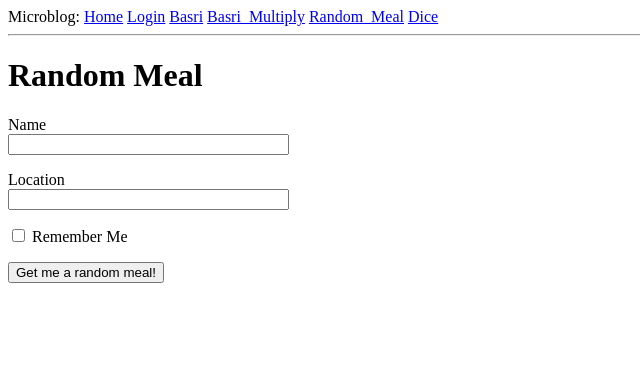
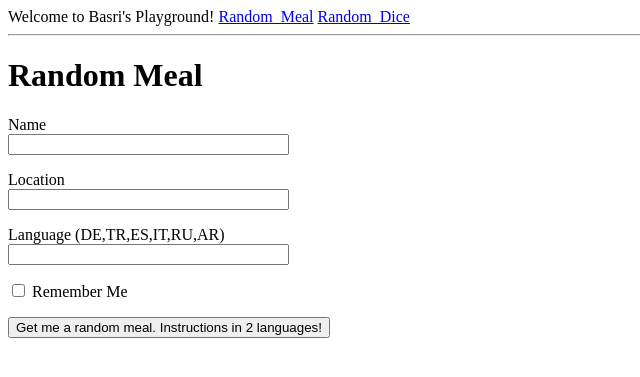
Before and after one commit to badogan/flask-and-others, a Flask app: page /randommeal in a window 1280 px wide. Shown: the top 377 px of the page, without its empty margins (0-640 px from the left). Run offline with Flask 2, Linux system fonts and the light colour scheme.

Commit message:
commit after the working session in Workhouse Coffeeshop and fixing minor spellings at home

```diff
--- a/app/forms.py
+++ b/app/forms.py
@@ -23,8 +23,9 @@ class BasriForm2(FlaskForm):
 class RandommealForm(FlaskForm):
     firstname = StringField('Name', validators=[DataRequired()])
     location = StringField('Location', validators=[DataRequired()])
+    language = StringField('Language (DE,TR,ES,IT,RU,AR)', validators=[DataRequired()])
     remember_me = BooleanField('Remember Me')
-    submit = SubmitField('Get me a random meal!')
+    submit = SubmitField('Get me a random meal. Instructions in 2 languages!')
 
 class BasriDiceForm(FlaskForm):
     dice1 = DecimalField('1: How many steps forward?', validators=[DataRequired()])
--- a/app/routes.py
+++ b/app/routes.py
@@ -12,6 +12,7 @@ import pandas as pd
 @app.route('/')
 @app.route('/index')
 def index():
+    '''
     user = {'username': 'Miguel'}
     posts = [
         {
@@ -23,7 +24,17 @@ def index():
             'body': 'The Avengers movie was so cool!'
         }
     ]
+    =======index.html======
+    {% block content %}
+    <h1>Hi, {{ user.username }}!</h1>
+    {% for post in posts %}
+    <div><p>{{ post.author.username }} says: <b>{{ post.body }}</b></p></div>
+    {% endfor %}
+    {% endblock %}
+    =======return as!!!======
     return render_template('index.html', title='Home', user=user, posts=posts)
+    '''
+    return render_template('index.html', title='Home')
 
 @app.route('/login', methods=['GET', 'POST'])
 def login():
@@ -86,6 +97,21 @@ def dice():
 
 @app.route('/randommeal', methods=['GET', 'POST'])
 def randommeal():
+    user = {'username': 'Basri'}
+    posts = [
+        {
+            'body': 'A random meal is brought to you from:'
+        },
+        {
+            'body': 'a site who provides such service through an API call'
+        },
+        {
+            'body': 'The instruction received is passed to AWS Translate service so that you also receive it in the lanaguage you asked for!'
+        },
+        {
+            'body': 'Example for amalgamation of services in the new world :)'
+        }
+    ]
     form = RandommealForm()
     if form.validate_on_submit():
         url = 'https://www.themealdb.com/api/json/v1/1/random.php'
@@ -102,5 +128,8 @@ def randommeal():
                 flash('{},{}'.format(key, value))
             var=var+1
         flash('Instructions: {}'.format(received_data['meals'][0]['strInstructions']))
-        return redirect(url_for('index'))
+        temp = h.BasriAPITranslate(received_data['meals'][0]['strInstructions'],str(form.language.data)).Translate()
+        flash('Instructions in {}: {}'.format(form.language.data,temp))
+        #return redirect(url_for('index'))
+        return render_template('index_Randommeal.html', title='Home', user=user, posts=posts, name = 'dnm name')
     return render_template('InitiateRandommeal.html', title='Random Meal', form=form)
--- a/app/templates/InitiateRandommeal.html
+++ b/app/templates/InitiateRandommeal.html
@@ -18,6 +18,14 @@
             <span style="color: red;">[{{ error }}]</span>
             {% endfor %}
         </p>
+        <p>
+            {{ form.language.label }}<br>
+            {{ form.language(size=32) }}<br>
+            {% for error in form.location.errors %}
+            <span style="color: red;">[{{ error }}]</span>
+            {% endfor %}
+        </p>
+
         <p>{{ form.remember_me() }} {{ form.remember_me.label }}</p>
         <p>{{ form.submit() }}</p>
     </form>
--- a/app/templates/base.html
+++ b/app/templates/base.html
@@ -3,18 +3,14 @@
         {% if title %}
         <title>{{ title }} - microblog</title>
         {% else %}
-        <title>microblog</title>
+        <title>Welcome to Basri's Playground!</title>
         {% endif %}
     </head>
     <body>
          <div>
-        Microblog:
-        <a href="{{ url_for('index') }}">Home</a>
-        <a href="{{ url_for('login') }}">Login</a>
-        <a href="{{ url_for('basri') }}">Basri</a>
-        <a href="{{ url_for('basri2') }}">Basri_Multiply</a>
+        Welcome to Basri's Playground!
         <a href="{{ url_for('randommeal') }}">Random_Meal</a>
-        <a href="{{ url_for('dice') }}">Dice</a>
+        <a href="{{ url_for('dice') }}">Random_Dice</a>
     </div>
         <hr>
         {% with messages = get_flashed_messages() %}
--- a/app/templates/index.html
+++ b/app/templates/index.html
@@ -1,8 +1,4 @@
 {% extends "base.html" %}
 
 {% block content %}
-    <h1>Hi, {{ user.username }}!</h1>
-    {% for post in posts %}
-    <div><p>{{ post.author.username }} says: <b>{{ post.body }}</b></p></div>
-    {% endfor %}
 {% endblock %}
```
Also changed, not shown: app/templates/index_Randommeal.html (added, +8 -0 lines), lib/BasriFunctions.py (+21 -0 lines).
